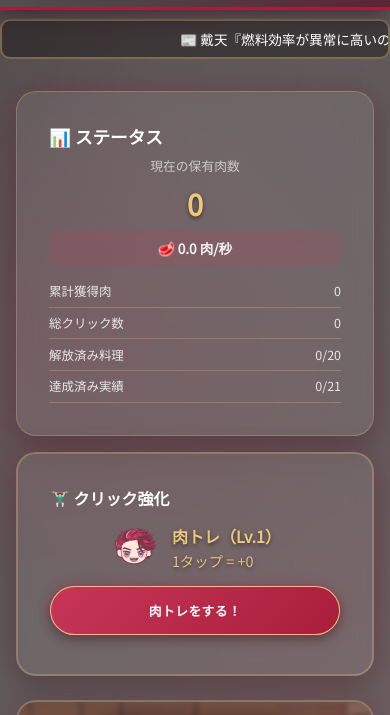
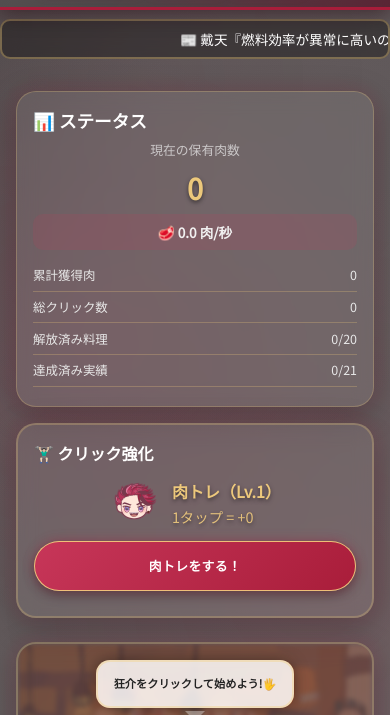
Before and after one commit to nijimogu000/kyosuke-clicker, a plain HTML site: page index.html in a window 390 px wide. Shown: the part 89-804 px from the top of the page. Drawn offline with Linux system fonts and the light colour scheme.

Commit message:
Update index.html

```diff
--- a/index.html
+++ b/index.html
@@ -1441,7 +1441,22 @@ white-space: pre-line;
     }
 }
 
-
+@media (max-width: 768px) {
+    .status-panel,
+    .upgrade-panel {
+        padding: 1rem 1rem 1.2rem;
+    }
+
+    .upgrades-panel {
+        width: 100%;
+        margin-top: 0.4rem;
+        padding: 0.6rem 1rem 0.3rem;
+    }
+    .upgrade-panel h2 {
+        font-size: 1.0rem;
+        margin-bottom: 0.6rem;
+    }
+}
 
 
 
```
